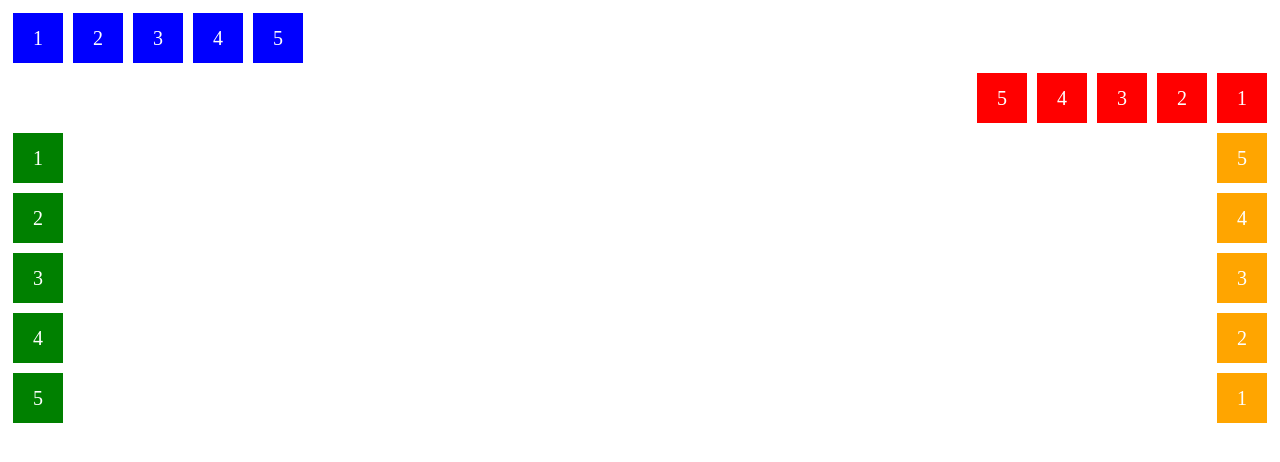
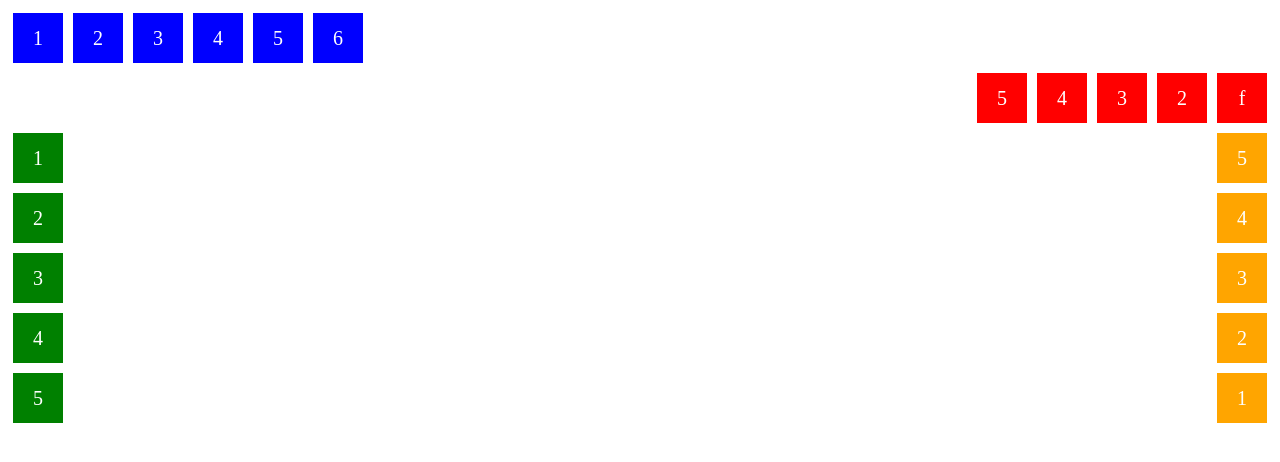
Before and after one commit to marciliojrr/PosicionandoElementosComFlexboxCss, a plain HTML site: page 1-flex-directions.html in a window 1280 px wide. Drawn offline with Linux system fonts and the light colour scheme.

Commit message:
xinforinfola cafe, quero cafeeeee... isso aqui, uma porcaria

```diff
--- a/1-flex-directions.html
+++ b/1-flex-directions.html
@@ -61,10 +61,11 @@
         <li class="flex-item">3</li>
         <li class="flex-item">4</li>
         <li class="flex-item">5</li>
+        <li class="flex-item">6</li>
     </ul>
 
     <ul class="flex-container row-reverse">
-        <li class="flex-item">1</li>
+        <li class="flex-item">f</li>
         <li class="flex-item">2</li>
         <li class="flex-item">3</li>
         <li class="flex-item">4</li>
```
